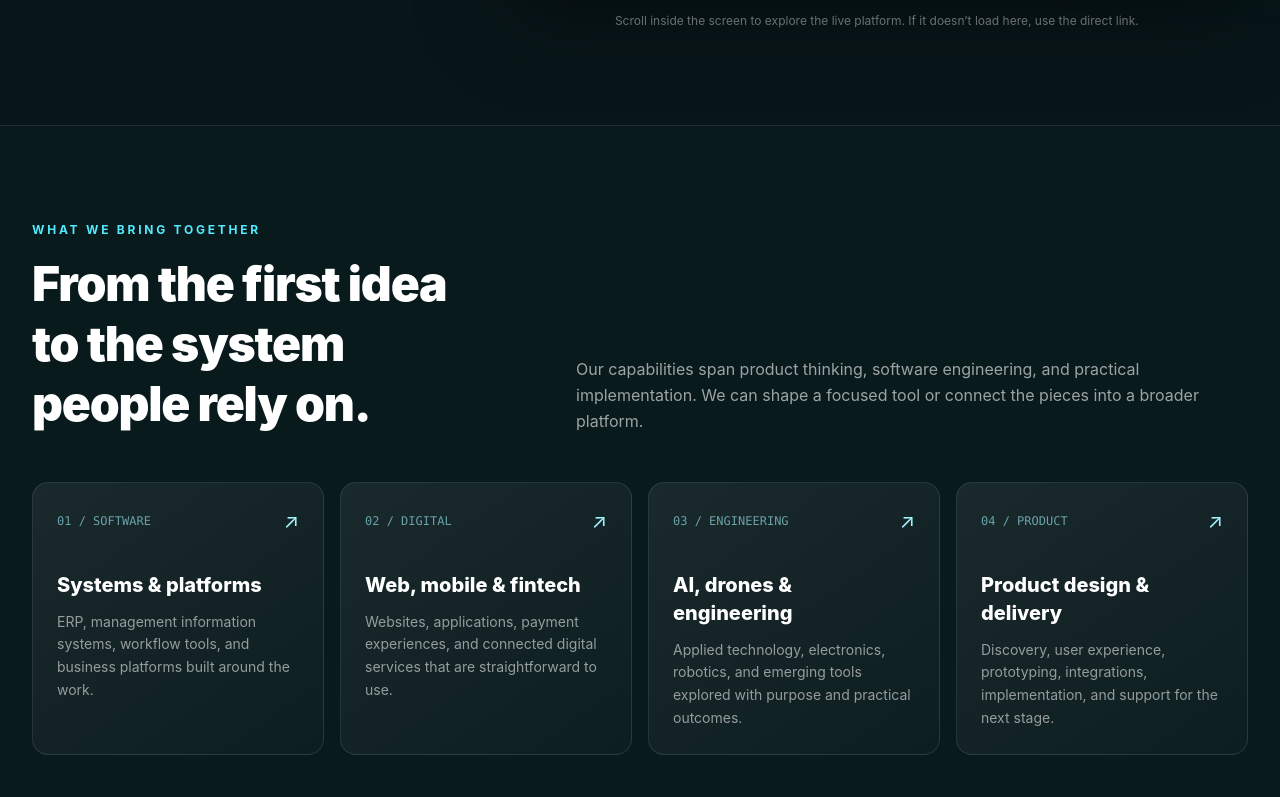
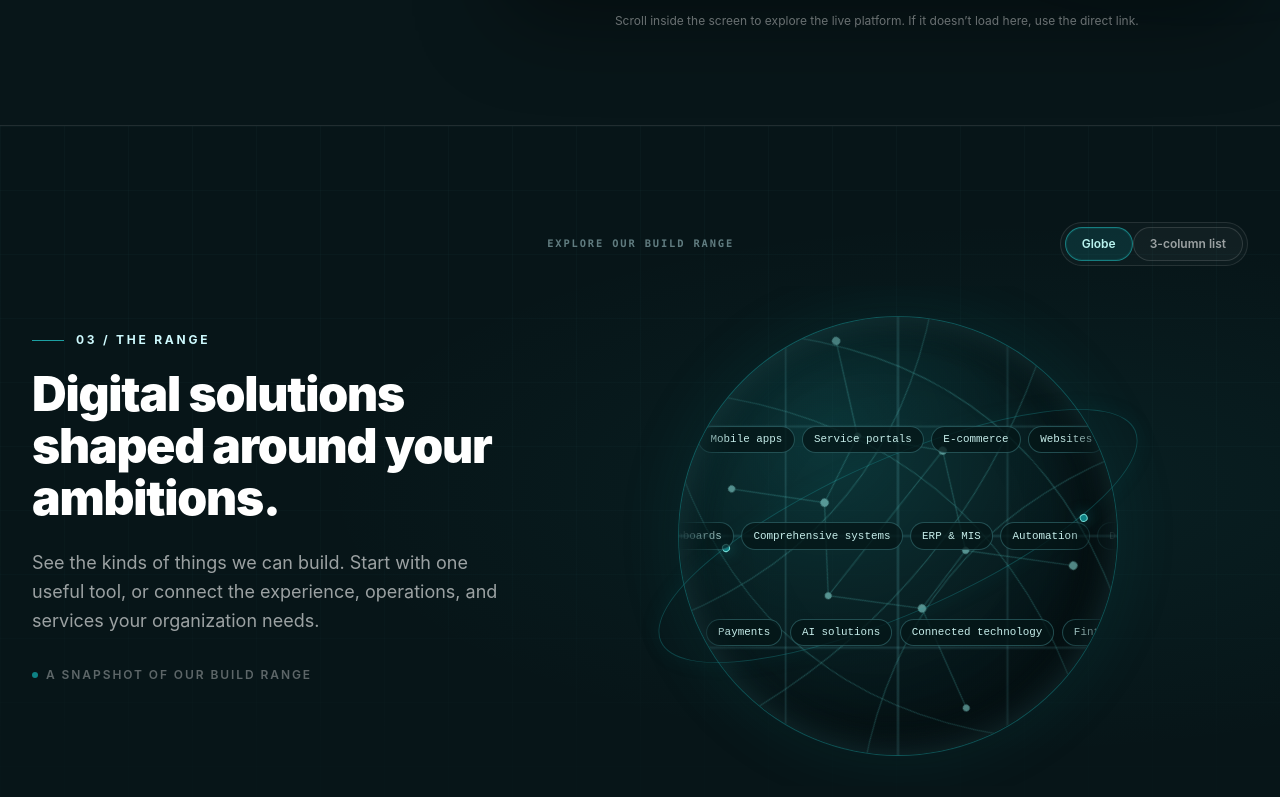
Before and after one commit to cuthbkol/Rydberg-Starck, a website: page pages/digital-solutions.html in a window 1280 px wide. Shown: the part 1663-2460 px from the top of the page. Drawn offline with Linux system fonts and the light colour scheme.

Commit message:
Update Gallery and Digital Solutions pages

```diff
--- a/pages/digital-solutions.html
+++ b/pages/digital-solutions.html
@@ -119,7 +119,7 @@
           <h1 class="text-5xl font-black leading-[.98] tracking-[-.045em] sm:text-6xl lg:text-7xl xl:text-[5.5rem]">Technology that makes <span class="bg-gradient-to-r from-cyan-200 via-cyan-400 to-[#1ca0a2] bg-clip-text text-transparent">work move.</span></h1>
           <p class="mt-7 max-w-xl text-lg leading-relaxed text-white/70 sm:text-xl">We design and build digital systems around real people, real workflows, and the challenges worth solving.</p>
           <div class="mt-9 flex flex-wrap gap-3">
-            <a href="#capabilities" class="inline-flex items-center gap-3 rounded-full bg-cyan-300 px-6 py-3.5 font-extrabold text-[#071518] transition hover:bg-white">Explore what we build <span aria-hidden="true">↓</span></a>
+            <a href="#solution-range" class="inline-flex items-center gap-3 rounded-full bg-cyan-300 px-6 py-3.5 font-extrabold text-[#071518] transition hover:bg-white">Explore what we build <span aria-hidden="true">↓</span></a>
             <a href="contact.html" class="inline-flex items-center gap-3 rounded-full border border-white/20 px-6 py-3.5 font-bold text-white transition hover:border-white/60 hover:bg-white/5">Discuss your challenge <span aria-hidden="true">↗</span></a>
           </div>
           <div class="mt-10 flex flex-wrap gap-x-7 gap-y-3 border-t border-white/10 pt-5 text-sm text-white/55">
@@ -201,29 +201,6 @@
           <div class="icam-laptop-base" aria-hidden="true"></div>
           <figcaption class="mt-4 text-center text-xs text-white/40">Scroll inside the screen to explore the live platform. If it doesn’t load here, use the direct link.</figcaption>
         </figure>
-      </div>
-    </section>
-
-    <section id="capabilities" class="scroll-mt-24 border-b border-white/10 bg-[#091a1d]">
-      <div class="mx-auto max-w-7xl px-6 py-20 sm:py-24 lg:px-8">
-        <div class="reveal grid gap-6 lg:grid-cols-[.75fr_1.25fr] lg:items-end">
-          <div><p class="text-xs font-bold uppercase tracking-[.23em] text-cyan-300">What we bring together</p><h2 class="mt-4 max-w-xl text-4xl font-black leading-tight tracking-tight sm:text-5xl">From the first idea to the system people rely on.</h2></div>
-          <p class="max-w-2xl leading-relaxed text-white/60 lg:justify-self-end">Our capabilities span product thinking, software engineering, and practical implementation. We can shape a focused tool or connect the pieces into a broader platform.</p>
-        </div>
-        <div class="mt-12 grid gap-4 sm:grid-cols-2 xl:grid-cols-4">
-          <article class="capability-card reveal rounded-2xl border border-white/10 p-6 transition duration-300 hover:-translate-y-1 hover:border-cyan-200/30">
-            <div class="flex items-center justify-between"><span class="font-mono text-xs text-cyan-200/60">01 / SOFTWARE</span><span class="capability-arrow text-xl text-cyan-200">↗</span></div><h3 class="mt-9 text-xl font-extrabold">Systems &amp; platforms</h3><p class="mt-3 text-sm leading-relaxed text-white/55">ERP, management information systems, workflow tools, and business platforms built around the work.</p>
-          </article>
-          <article class="capability-card reveal reveal-delay-1 rounded-2xl border border-white/10 p-6 transition duration-300 hover:-translate-y-1 hover:border-cyan-200/30">
-            <div class="flex items-center justify-between"><span class="font-mono text-xs text-cyan-200/60">02 / DIGITAL</span><span class="capability-arrow text-xl text-cyan-200">↗</span></div><h3 class="mt-9 text-xl font-extrabold">Web, mobile &amp; fintech</h3><p class="mt-3 text-sm leading-relaxed text-white/55">Websites, applications, payment experiences, and connected digital services that are straightforward to use.</p>
-          </article>
-          <article class="capability-card reveal reveal-delay-2 rounded-2xl border border-white/10 p-6 transition duration-300 hover:-translate-y-1 hover:border-cyan-200/30">
-            <div class="flex items-center justify-between"><span class="font-mono text-xs text-cyan-200/60">03 / ENGINEERING</span><span class="capability-arrow text-xl text-cyan-200">↗</span></div><h3 class="mt-9 text-xl font-extrabold">AI, drones &amp; engineering</h3><p class="mt-3 text-sm leading-relaxed text-white/55">Applied technology, electronics, robotics, and emerging tools explored with purpose and practical outcomes.</p>
-          </article>
-          <article class="capability-card reveal reveal-delay-3 rounded-2xl border border-white/10 p-6 transition duration-300 hover:-translate-y-1 hover:border-cyan-200/30">
-            <div class="flex items-center justify-between"><span class="font-mono text-xs text-cyan-200/60">04 / PRODUCT</span><span class="capability-arrow text-xl text-cyan-200">↗</span></div><h3 class="mt-9 text-xl font-extrabold">Product design &amp; delivery</h3><p class="mt-3 text-sm leading-relaxed text-white/55">Discovery, user experience, prototyping, integrations, implementation, and support for the next stage.</p>
-          </article>
-        </div>
       </div>
     </section>
 
```
Also changed, not shown: pages/gallery.html (+13 -0 lines).
